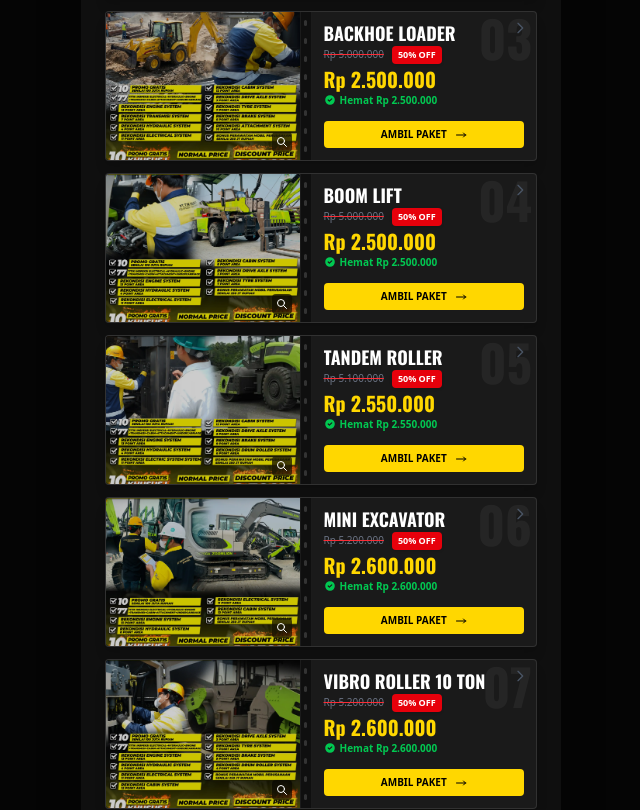
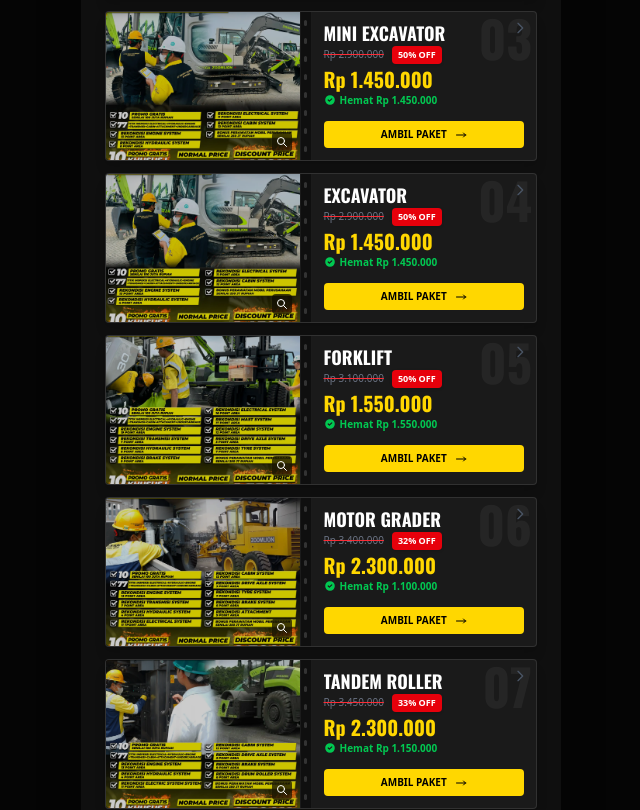
Before and after one commit to made-devs/thei-lp, a Next.js app: page / in a window 1280 px wide. Shown: the part 7998-8808 px from the top of the page, without its empty margins (319-959 px from the left). Built offline with nearby package versions, Linux system fonts and the light colour scheme.

Commit message:
Revisi Harga Repair

```diff
--- a/src/data/data.js
+++ b/src/data/data.js
@@ -1048,244 +1048,244 @@ export const contractServices = [
 export const repairServices = {
   hemat: [
     {
+      id: 'rh-4',
+      title: 'Paket Repair Boom Lift Hemat',
+      image: '/repair-hemat/boom.webp',
+      priceNormal: 2800000,
+      pricePromo: 1400000,
+    },
+    {
       id: 'rh-16',
       title: 'Paket Repair Skid Steel Loader Hemat',
       image: '/repair-hemat/skid.webp',
-      priceNormal: 4800000,
-      pricePromo: 2400000,
+      priceNormal: 2999000,
+      pricePromo: 1499000,
+    },
+    {
+      id: 'rh-2',
+      title: 'Paket Repair Mini Excavator Hemat',
+      image: '/repair-hemat/miniex.webp',
+      priceNormal: 2900000,
+      pricePromo: 1450000,
+    },
+    {
+      id: 'rh-3',
+      title: 'Paket Repair Excavator Hemat',
+      image: '/repair-hemat/ex.webp',
+      priceNormal: 2900000,
+      pricePromo: 1450000,
     },
     {
       id: 'rh-1',
       title: 'Paket Repair Forklift Hemat',
       image: '/repair-hemat/forklift.webp',
-      priceNormal: 5000000,
-      pricePromo: 2500000,
+      priceNormal: 3100000,
+      pricePromo: 1550000,
+    },
+    {
+      id: 'rh-7',
+      title: 'Paket Repair Motor Grader Hemat',
+      image: '/repair-hemat/grader.webp',
+      priceNormal: 3400000,
+      pricePromo: 2300000,
+    },
+    {
+      id: 'rh-9',
+      title: 'Paket Repair Tandem Roller Hemat',
+      image: '/repair-hemat/tandem.webp',
+      priceNormal: 3450000,
+      pricePromo: 2300000,
     },
     {
       id: 'rh-10',
       title: 'Paket Repair Backhoe Loader Hemat',
       image: '/repair-hemat/backhoe.webp',
-      priceNormal: 5000000,
-      pricePromo: 2500000,
-    },
-    {
-      id: 'rh-4',
-      title: 'Paket Repair Boom Lift Hemat',
-      image: '/repair-hemat/boom.webp',
-      priceNormal: 5000000,
-      pricePromo: 2500000,
-    },
-    {
-      id: 'rh-9',
-      title: 'Paket Repair Tandem Roller Hemat',
-      image: '/repair-hemat/tandem.webp',
-      priceNormal: 5100000,
-      pricePromo: 2550000,
-    },
-    {
-      id: 'rh-2',
-      title: 'Paket Repair Mini Excavator Hemat',
-      image: '/repair-hemat/miniex.webp',
-      priceNormal: 5200000,
-      pricePromo: 2600000,
+      priceNormal: 3450000,
+      pricePromo: 2300000,
     },
     {
       id: 'rh-6',
       title: 'Paket Repair Vibro Roller 10 Ton Hemat',
       image: '/repair-hemat/vibro.webp',
-      priceNormal: 5200000,
-      pricePromo: 2600000,
+      priceNormal: 4600000,
+      pricePromo: 2300000,
     },
     {
       id: 'rh-5',
       title: 'Paket Repair Wheel Loader 4,5m3 Hemat',
       image: '/repair-hemat/wheel.webp',
-      priceNormal: 5300000,
-      pricePromo: 2650000,
-    },
-    {
-      id: 'rh-3',
-      title: 'Paket Repair Excavator Hemat',
-      image: '/repair-hemat/ex.webp',
-      priceNormal: 5400000,
-      pricePromo: 2700000,
-    },
-    {
-      id: 'rh-7',
-      title: 'Paket Repair Motor Grader Hemat',
-      image: '/repair-hemat/grader.webp',
-      priceNormal: 5400000,
-      pricePromo: 2700000,
+      priceNormal: 4600000,
+      pricePromo: 2300000,
     },
     {
       id: 'rh-8',
       title: 'Paket Repair Bulldozer Hemat',
       image: '/repair-hemat/dozer.webp',
-      priceNormal: 5500000,
-      pricePromo: 2750000,
+      priceNormal: 4600000,
+      pricePromo: 2300000,
     },
     {
       id: 'rh-11',
       title: 'Paket Repair Wide Dump Truck Hemat',
       image: '/repair-hemat/wdt.webp',
-      priceNormal: 5600000,
-      pricePromo: 2800000,
+      priceNormal: 4700000,
+      pricePromo: 2350000,
     },
     {
       id: 'rh-12',
       title: 'Paket Repair Mobile Crane Hemat',
       image: '/repair-hemat/mcrane.webp',
-      priceNormal: 5700000,
-      pricePromo: 2850000,
+      priceNormal: 4700000,
+      pricePromo: 2350000,
     },
     {
       id: 'rh-13',
       title: 'Paket Repair Crawler Crane Hemat',
       image: '/repair-hemat/ccrane.webp',
-      priceNormal: 5800000,
-      pricePromo: 2900000,
+      priceNormal: 4700000,
+      pricePromo: 2350000,
     },
     {
       id: 'rh-14',
       title: 'Paket Repair Rough Terrain Crane Hemat',
       image: '/repair-hemat/rough.webp',
-      priceNormal: 5900000,
-      pricePromo: 2950000,
+      priceNormal: 4700000,
+      pricePromo: 2350000,
+    },
+    {
+      id: 'rh-17',
+      title: 'Paket Repair Empty Container Handler Hemat',
+      image: '/repair-hemat/empty.webp',
+      priceNormal: 4799000,
+      pricePromo: 2399000,
     },
     {
       id: 'rh-15',
       title: 'Paket Repair Reach Stacker Hemat',
       image: '/repair-hemat/stacker.webp',
-      priceNormal: 6000000,
-      pricePromo: 3000000,
-    },
-    {
-      id: 'rh-17',
-      title: 'Paket Repair Empty Container Handler Hemat',
-      image: '/repair-hemat/empty.webp',
-      priceNormal: 6100000,
-      pricePromo: 3050000,
+      priceNormal: 5999000,
+      pricePromo: 2999000,
     },
   ],
   super: [
     {
+      id: 'rs-4',
+      title: 'Paket Repair Boom Lift Super',
+      image: '/repair-super/boom.webp',
+      priceNormal: 3300000,
+      pricePromo: 1650000,
+    },
+    {
+      id: 'rs-2',
+      title: 'Paket Repair Mini Excavator Super',
+      image: '/repair-super/miniex.webp',
+      priceNormal: 3300000,
+      pricePromo: 1650000,
+    },
+    {
+      id: 'rs-3',
+      title: 'Paket Repair Excavator Super',
+      image: '/repair-super/ex.webp',
+      priceNormal: 3500000,
+      pricePromo: 1750000,
+    },
+    {
       id: 'rs-16',
       title: 'Paket Repair Skid Steel Loader Super',
       image: '/repair-super/skid.webp',
-      priceNormal: 6800000,
-      pricePromo: 3400000,
+      priceNormal: 3700000,
+      pricePromo: 1850000,
     },
     {
       id: 'rs-1',
       title: 'Paket Repair Forklift Super',
       image: '/repair-super/forklift.webp',
-      priceNormal: 7000000,
-      pricePromo: 3500000,
+      priceNormal: 3700000,
+      pricePromo: 1850000,
+    },
+    {
+      id: 'rs-13',
+      title: 'Paket Repair Crawler Crane Super',
+      image: '/repair-super/ccrane.webp',
+      priceNormal: 4900000,
+      pricePromo: 2450000,
+    },
+    {
+      id: 'rs-9',
+      title: 'Paket Repair Tandem Roller Super',
+      image: '/repair-super/tandem.webp',
+      priceNormal: 5100000,
+      pricePromo: 2550000,
+    },
+    {
+      id: 'rs-8',
+      title: 'Paket Repair Bulldozer Super',
+      image: '/repair-super/dozer.webp',
+      priceNormal: 5100000,
+      pricePromo: 2550000,
+    },
+    {
+      id: 'rs-14',
+      title: 'Paket Repair Rough Terrain Crane Super',
+      image: '/repair-super/rough.webp',
+      priceNormal: 5100000,
+      pricePromo: 2550000,
+    },
+    {
+      id: 'rs-15',
+      title: 'Paket Repair Reach Stacker Super',
+      image: '/repair-super/stacker.webp',
+      priceNormal: 5198000,
+      pricePromo: 2599000,
+    },
+    {
+      id: 'rs-7',
+      title: 'Paket Repair Motor Grader Super',
+      image: '/repair-super/grader.webp',
+      priceNormal: 5300000,
+      pricePromo: 2650000,
+    },
+    {
+      id: 'rs-11',
+      title: 'Paket Repair Wide Dump Truck Super',
+      image: '/repair-super/wdt.webp',
+      priceNormal: 5300000,
+      pricePromo: 2650000,
+    },
+    {
+      id: 'rs-12',
+      title: 'Paket Repair Mobile Crane Super',
+      image: '/repair-super/mcrane.webp',
+      priceNormal: 5300000,
+      pricePromo: 2650000,
+    },
+    {
+      id: 'rs-17',
+      title: 'Paket Repair Empty Container Handler Super',
+      image: '/repair-super/empty.webp',
+      priceNormal: 5300000,
+      pricePromo: 2650000,
+    },
+    {
+      id: 'rs-6',
+      title: 'Paket Repair Vibro Roller 10 Ton Super',
+      image: '/repair-super/vibro.webp',
+      priceNormal: 5500000,
+      pricePromo: 2750000,
+    },
+    {
+      id: 'rs-5',
+      title: 'Paket Repair Wheel Loader 4,5m3 Super',
+      image: '/repair-super/wheel.webp',
+      priceNormal: 5500000,
+      pricePromo: 2750000,
     },
     {
       id: 'rs-10',
       title: 'Paket Repair Backhoe Loader Super',
       image: '/repair-super/backhoe.webp',
-      priceNormal: 7000000,
-      pricePromo: 3500000,
-    },
-    {
-      id: 'rs-4',
-      title: 'Paket Repair Boom Lift Super',
-      image: '/repair-super/boom.webp',
-      priceNormal: 7000000,
-      pricePromo: 3500000,
-    },
-    {
-      id: 'rs-9',
-      title: 'Paket Repair Tandem Roller Super',
-      image: '/repair-super/tandem.webp',
-      priceNormal: 7100000,
-      pricePromo: 3550000,
-    },
-    {
-      id: 'rs-2',
-      title: 'Paket Repair Mini Excavator Super',
-      image: '/repair-super/miniex.webp',
-      priceNormal: 7200000,
-      pricePromo: 3600000,
-    },
-    {
-      id: 'rs-6',
-      title: 'Paket Repair Vibro Roller 10 Ton Super',
-      image: '/repair-super/vibro.webp',
-      priceNormal: 7200000,
-      pricePromo: 3600000,
-    },
-    {
-      id: 'rs-5',
-      title: 'Paket Repair Wheel Loader 4,5m3 Super',
-      image: '/repair-super/wheel.webp',
-      priceNormal: 7300000,
-      pricePromo: 3650000,
-    },
-    {
-      id: 'rs-3',
-      title: 'Paket Repair Excavator Super',
-      image: '/repair-super/ex.webp',
-      priceNormal: 7400000,
-      pricePromo: 3700000,
-    },
-    {
-      id: 'rs-7',
-      title: 'Paket Repair Motor Grader Super',
-      image: '/repair-super/grader.webp',
-      priceNormal: 7400000,
-      pricePromo: 3700000,
-    },
-    {
-      id: 'rs-8',
-      title: 'Paket Repair Bulldozer Super',
-      image: '/repair-super/dozer.webp',
-      priceNormal: 7500000,
-      pricePromo: 3750000,
-    },
-    {
-      id: 'rs-11',
-      title: 'Paket Repair Wide Dump Truck Super',
-      image: '/repair-super/wdt.webp',
-      priceNormal: 7600000,
-      pricePromo: 3800000,
-    },
-    {
-      id: 'rs-12',
-      title: 'Paket Repair Mobile Crane Super',
-      image: '/repair-super/mcrane.webp',
-      priceNormal: 7700000,
-      pricePromo: 3850000,
-    },
-    {
-      id: 'rs-13',
-      title: 'Paket Repair Crawler Crane Super',
-      image: '/repair-super/ccrane.webp',
-      priceNormal: 7800000,
-      pricePromo: 3900000,
-    },
-    {
-      id: 'rs-14',
-      title: 'Paket Repair Rough Terrain Crane Super',
-      image: '/repair-super/rough.webp',
-      priceNormal: 7900000,
-      pricePromo: 3950000,
-    },
-    {
-      id: 'rs-15',
-      title: 'Paket Repair Reach Stacker Super',
-      image: '/repair-super/stacker.webp',
-      priceNormal: 8000000,
-      pricePromo: 4000000,
-    },
-    {
-      id: 'rs-17',
-      title: 'Paket Repair Empty Container Handler Super',
-      image: '/repair-super/empty.webp',
-      priceNormal: 8100000,
-      pricePromo: 4050000,
+      priceNormal: 5500000,
+      pricePromo: 2750000,
     },
   ],
 };
```
